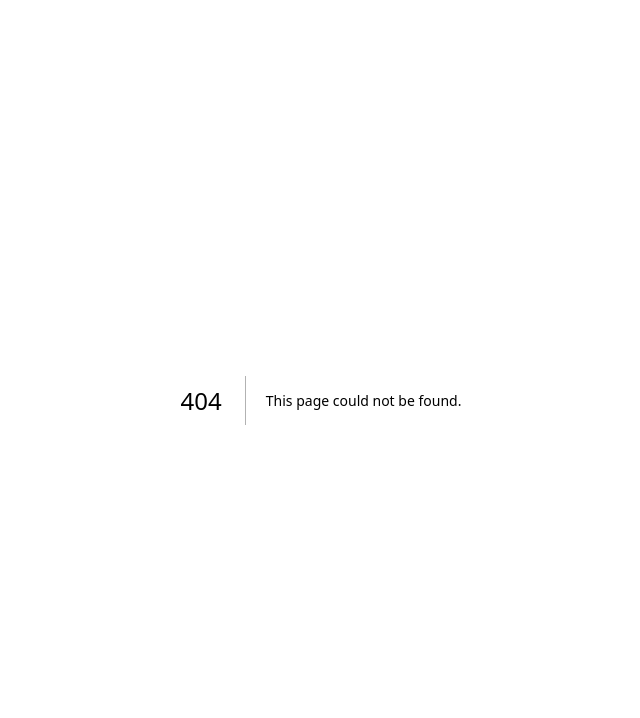
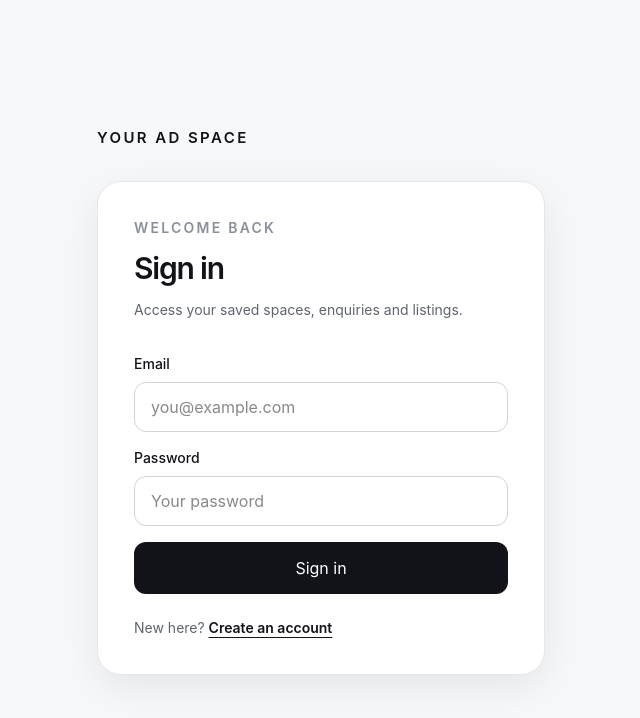
Before and after one commit to TriPixSolutions/kerala-ooh-marketplace, a Next.js app: page /auth/login in a window 1280 px wide. Before the commit this address had no page. Shown: the top 718 px of the page, without its empty margins (319-959 px from the left). Built offline with nearby package versions, Linux system fonts and the light colour scheme.

Commit message:
feat: add sign in screen

```diff
--- /dev/null
+++ b/src/app/auth/login/page.tsx
@@ -0,0 +1,45 @@
+"use client";
+
+import { FormEvent, useState } from "react";
+import { createClient } from "@/lib/supabase/client";
+
+export default function LoginPage() {
+  const [email, setEmail] = useState("");
+  const [password, setPassword] = useState("");
+  const [error, setError] = useState("");
+  const [loading, setLoading] = useState(false);
+
+  async function onSubmit(event: FormEvent<HTMLFormElement>) {
+    event.preventDefault();
+    setLoading(true);
+    setError("");
+    const supabase = createClient();
+    const { error: signInError } = await supabase.auth.signInWithPassword({ email, password });
+    if (signInError) {
+      setError(signInError.message);
+      setLoading(false);
+      return;
+    }
+    window.location.href = "/dashboard";
+  }
+
+  return (
+    <main className="flex min-h-screen items-center justify-center bg-[var(--surface)] px-5 py-10 text-[var(--ink)]">
+      <div className="w-full max-w-md">
+        <a href="/" className="text-[15px] font-semibold tracking-[0.16em]">YOUR AD SPACE</a>
+        <div className="mt-8 rounded-3xl border border-[var(--border)] bg-white p-7 shadow-[var(--shadow-soft)] sm:p-9">
+          <p className="text-sm font-semibold uppercase tracking-[0.16em] text-[var(--muted)]">Welcome back</p>
+          <h1 className="mt-3 text-3xl font-semibold tracking-[-0.04em]">Sign in</h1>
+          <p className="mt-3 text-sm leading-6 text-[var(--slate)]">Access your saved spaces, enquiries and listings.</p>
+          <form onSubmit={onSubmit} className="mt-8 space-y-4">
+            <label className="block"><span className="mb-2 block text-sm font-medium">Email</span><input required type="email" value={email} onChange={(e) => setEmail(e.target.value)} className="w-full rounded-xl border border-[var(--border-strong)] px-4 py-3 outline-none focus:border-[var(--ink)]" placeholder="you@example.com" /></label>
+            <label className="block"><span className="mb-2 block text-sm font-medium">Password</span><input required type="password" value={password} onChange={(e) => setPassword(e.target.value)} className="w-full rounded-xl border border-[var(--border-strong)] px-4 py-3 outline-none focus:border-[var(--ink)]" placeholder="Your password" /></label>
+            {error && <p role="alert" className="text-sm text-red-600">{error}</p>}
+            <button disabled={loading} className="w-full rounded-xl bg-[var(--ink)] px-5 py-3.5 text-sm font-semibold text-white disabled:opacity-60">{loading ? "Signing in…" : "Sign in"}</button>
+          </form>
+          <p className="mt-6 text-sm text-[var(--slate)]">New here? <a className="font-semibold text-[var(--ink)] underline underline-offset-4" href="/auth/signup">Create an account</a></p>
+        </div>
+      </div>
+    </main>
+  );
+}
```
